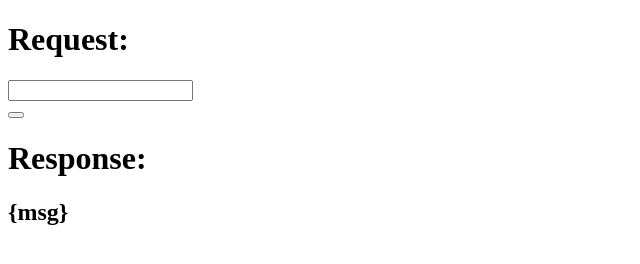
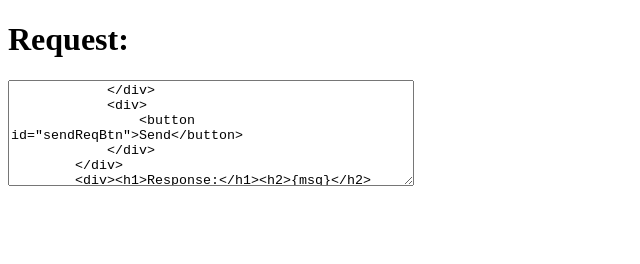
Before and after one commit to RihardKrauz/train-builder, a website: page layouts/debug.html in a window 1280 px wide. Shown: the whole page, without its empty margins (0-640 px from the left). Drawn offline with Linux system fonts and the light colour scheme.

Commit message:
autocommit

```diff
--- a/layouts/debug.html
+++ b/layouts/debug.html
@@ -13,11 +13,15 @@
 <body>
     <noscript>You need to enable JavaScript to run this app.</noscript>
     <div id="root">
-        <div><h1>Request:</h1><div>
-            <input id="queryReqInput" />
-        </div><div>
-            <button id="sendReqBtn"></button>
-        </div></div>
+        <div>
+            <h1>Request:</h1>
+            <div>
+                <textarea style="width: 400px; height: 100px;" id="queryReqInput" />
+            </div>
+            <div>
+                <button id="sendReqBtn">Send</button>
+            </div>
+        </div>
         <div><h1>Response:</h1><h2>{msg}</h2></div>
     </div>
     <script>
```
